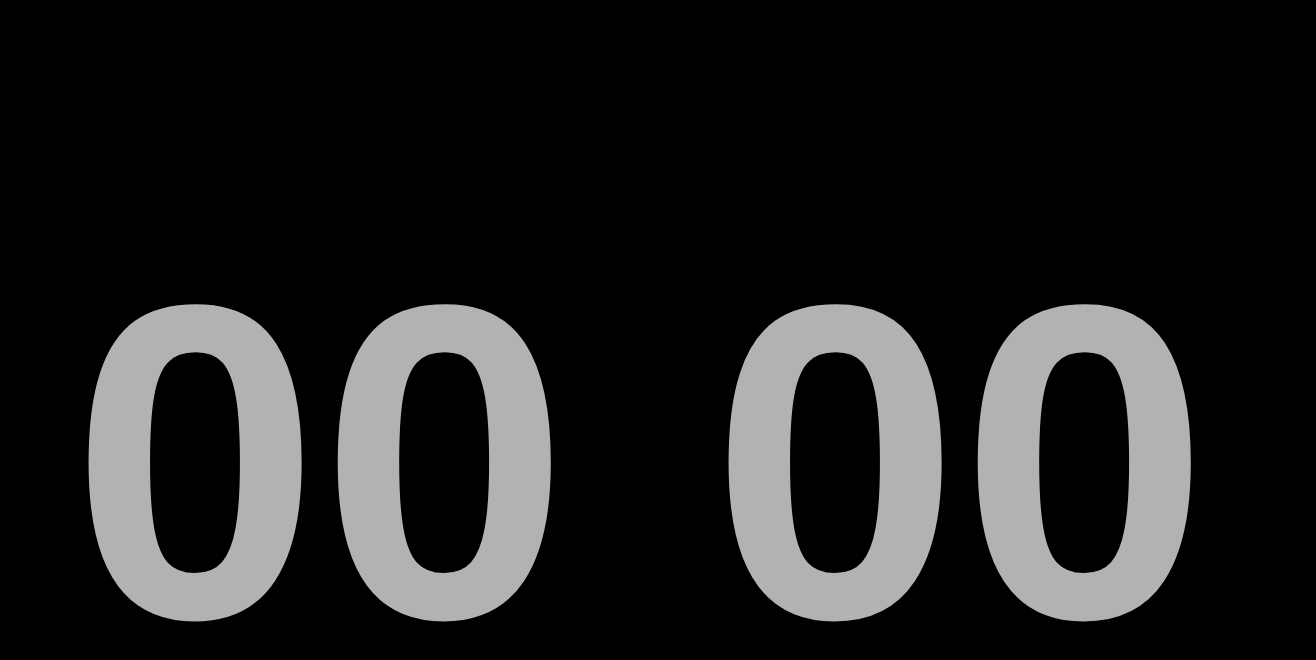
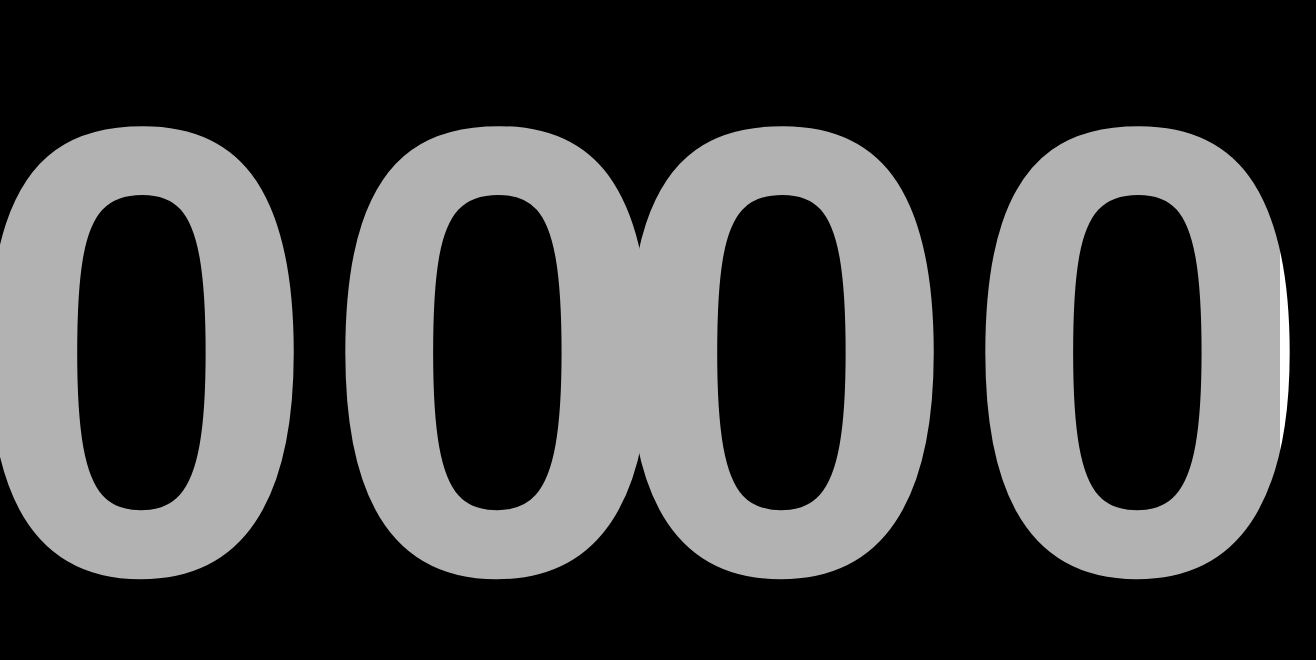
Before and after one commit to ntrongphuc1302/badminton-score-tracker, a plain HTML site: page index.html in a window 1280 px wide. Shown: the whole page, 1316 px wide, since content can reach past the window. Drawn offline with Linux system fonts and the light colour scheme.

Commit message:
config font size

```diff
--- a/style.css
+++ b/style.css
@@ -56,7 +56,7 @@ body {
   display: flex;
   justify-content: center;
   align-items: center;
-  font-size: 35vw; /* Make the font size based on viewport width */
+  font-size: 4000%; /* Make the font size based on viewport width */
   font-weight: bold;
   color: #fff;
   position: absolute;
```
